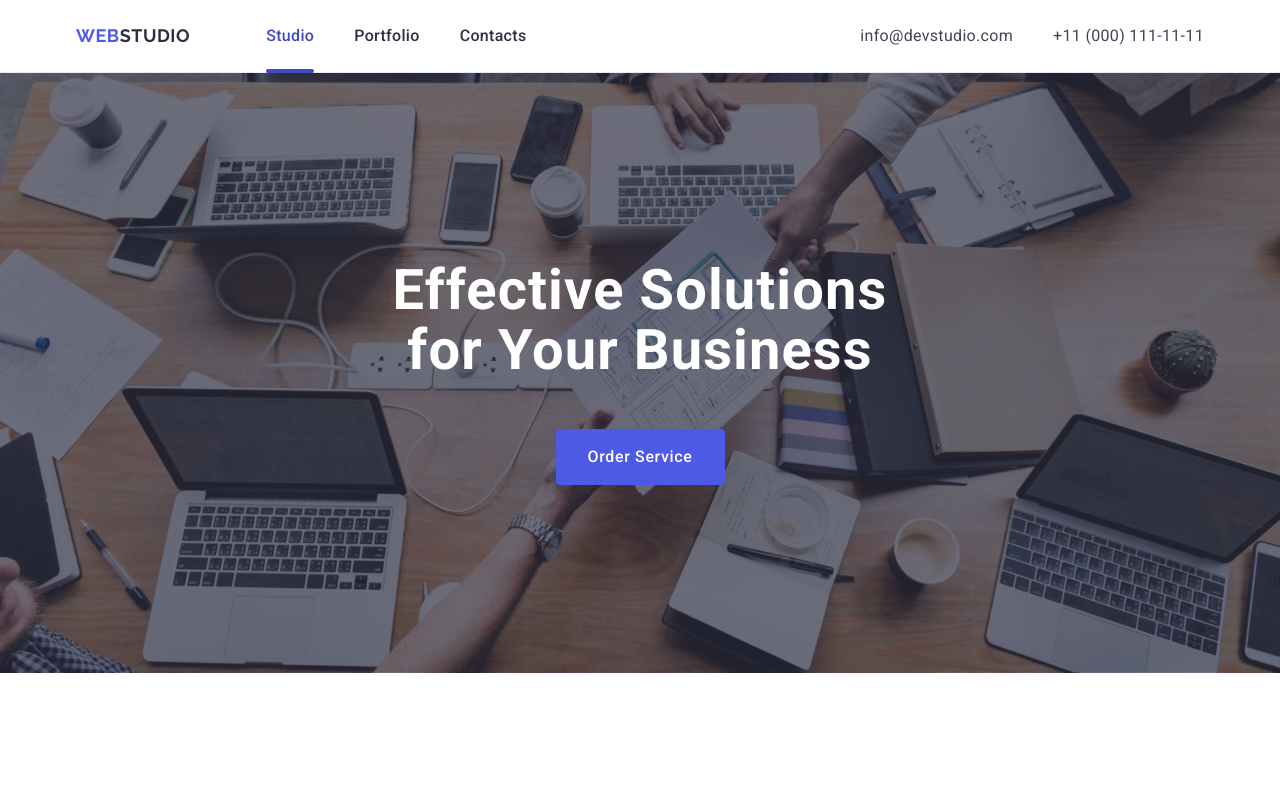
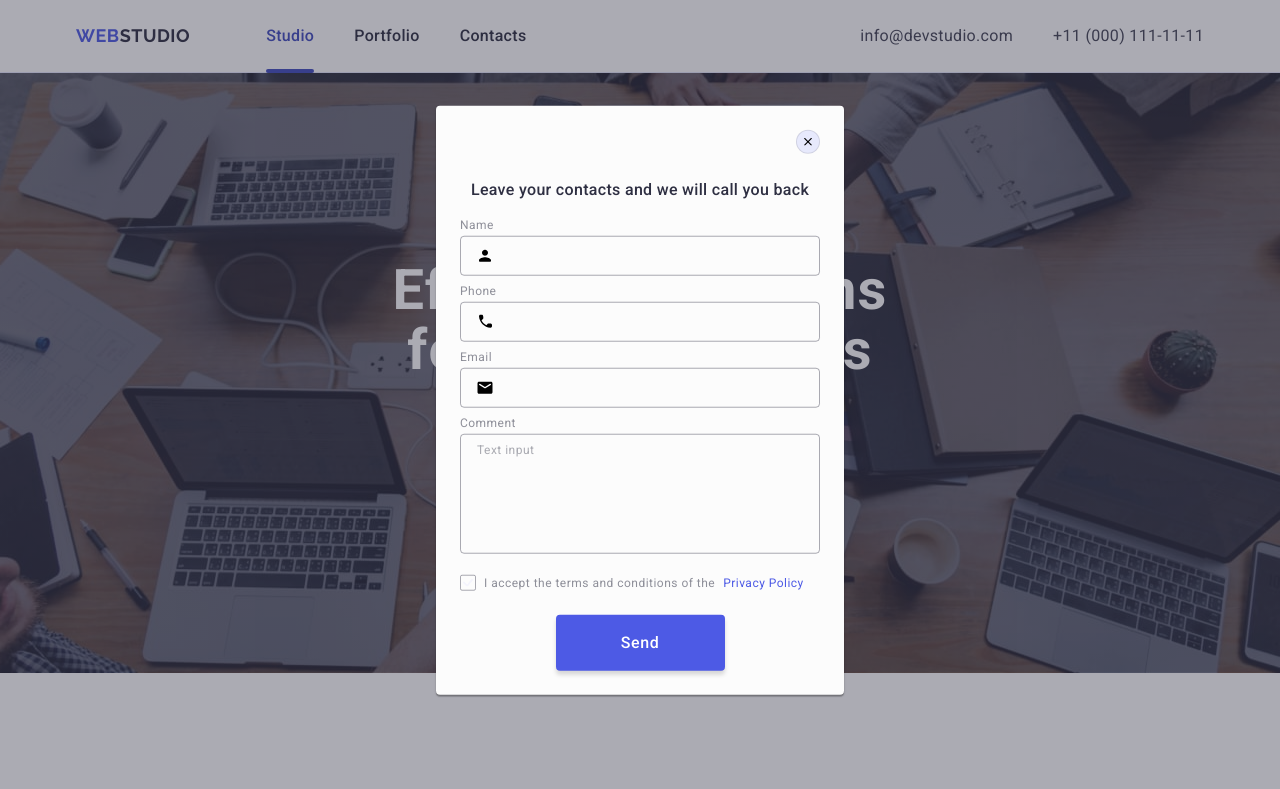
Before and after one commit to naumenkota/goit-markup-hw-05, a plain HTML site: page index.html in a window 1280 px wide. Shown: the top 789 px of the page. Drawn offline with nearby package versions, Linux system fonts and the light colour scheme.

Commit message:
fix backdrop

```diff
--- a/css/styles.css
+++ b/css/styles.css
@@ -577,7 +577,8 @@ max-width: 264px;}
     width: 408px;
     min-height: 584px;
     transform: translate(-50%, -50%);
-    padding: 24px;
+    transition: transform 250ms cubic-bezier(0.4, 0, 0.2, 1);
+    padding: 72px 24px 24px 24px;
 }
 
 .modal-close-button {
@@ -589,20 +590,27 @@ max-width: 264px;}
     height: 24px;
     background-color: #e7e9fc;
     border: solid 1px rgba(0, 0, 0, 0.1);
-
+    display: flex;
+    align-items: center;
+    justify-content: center;
+    padding: 0;
+    cursor: pointer;
+    transition: background-color 250ms cubic-bezier(0.4, 0, 0.2, 1), border 250ms cubic-bezier(0.4, 0, 0.2, 1);
 }
 
-.modal-close-button:hover {
+.modal-close-button:hover,
+.modal-close-button:focus {
     background-color: #404bbf;
     border: none
 }
 
-.modal-close-button:hover .icon-modal-button {
+.modal-close-button:hover .icon-modal-button,
+.modal-close-button:focus .icon-modal-button {
     fill: #fff;
 }
 
 .modal-title {
-    padding-top: 72px;
+
     font-weight: 500;
         font-size: 16px;
         line-height: 1.5;
@@ -621,15 +629,18 @@ max-width: 264px;}
         font-size: 12px;
         line-height: 1.16667;
         letter-spacing: 0.04em;
+        line-height: 1.17;
         color: #8e8f99;
         display: block;
         margin-bottom: 4px;
+
 }
 
 .modal-input {
     width: 100%;
     height: 40px;
     border: 1px solid rgba(46, 47, 66, 0.4);
+    background-color: transparent;
     border-radius: 4px;
     padding-left: 38px;
     outline: transparent;
@@ -651,7 +662,13 @@ max-width: 264px;}
 .modal-icon {
     position: absolute;
     left: 16px;
-    top: 8px;
+    transition: fill 250ms cubic-bezier(0.4, 0, 0.2, 1);
+    top: 50%;
+    transform: translateY(-50%);
+    transition: fill 250ms cubic-bezier(0.4, 0, 0.2, 1);
+}
+.modal-field-comment {
+    margin-bottom: 16px;
 }
 
 .modal-text-area {
@@ -662,6 +679,16 @@ max-width: 264px;}
         border-radius: 4px;
         padding: 8px 16px;
         outline: transparent;
+        font-size: 12px;
+        line-height: 1.17;
+        letter-spacing: 0.04em;
+        color: rgba(46, 47, 66, 0.4);
+        background-color: transparent;
+        transition: border-color 250ms cubic-bezier(0.4, 0, 0.2, 1);
+}
+
+.modal-text-area:focus {
+    border-color: #4D5AE5;
 }
 
 .modal-text-area::placeholder {
@@ -672,6 +699,10 @@ max-width: 264px;}
         color: rgba(46, 47, 66, 0.4);
 
 }
+.modal-field-check {
+    margin-bottom: 24px;
+}
+
 .modal-check-lable {
     font-weight: 400;
         font-size: 12px;
@@ -681,6 +712,7 @@ max-width: 264px;}
         display: flex;
         align-items: center;
         gap: 8px;
+        line-height: 1.17;
 }
 
 
@@ -693,18 +725,21 @@ max-width: 264px;}
         display: flex;
         align-items: center;
         justify-content: center;
-
+        transition: background-color 250ms cubic-bezier(0.4, 0, 0.2, 1), border 250ms cubic-bezier(0.4, 0, 0.2, 1), fill 250ms cubic-bezier(0.4, 0, 0.2, 1);
+        display: inline-flex;
+        fill: transparent;
 }
 
 .modal-check:checked + .modal-check-lable span {
  background-color: #404bbf;
  border: none;
+fill: #F4F4FD;
 }
 
 .modal-submit-button {
     border-radius: 4px;
         padding: 16px 32px;
-        width: 169px;
+        min-width: 169px;
         height: 56px;
         box-shadow: 0 4px 4px 0 rgba(0, 0, 0, 0.15);
         background: #4d5ae5;
@@ -726,3 +761,7 @@ max-width: 264px;}
  .modal-submit-button:focus {
      background-color: #404BBF;
  }
+
+ .privacy-link {
+    color: #4d5ae5;
+ }
--- a/index.html
+++ b/index.html
@@ -501,7 +501,7 @@
       </div>
     </footer>
 
-    <div class="backdrop">
+    <div class="backdrop is-open">
       <div class="modal">
         <button type="button" class="modal-close-button">
           <svg class="icon-modal-button" width="8" height="8">
@@ -552,7 +552,7 @@
               </svg>
             </div>
           </div>
-          <div class="modal-field">
+          <div class="modal-field-comment">
             <label for="user-comment" class="modal-lable">Comment</label>
             <textarea
               name="user-comment"
@@ -561,18 +561,20 @@
               placeholder="Text input"
             ></textarea>
           </div>
-          <div class="modal-field">
+          <div class="modal-field-check">
             <input
               type="checkbox"
-              name="privacy-policy"
-              id="privacy-policy"
+              name="user-privacy"
+              id="user-privacy"
               class="modal-check visually-hidden"
+              value="true"
             />
-            <label for="privacy-policy" class="modal-check-lable"
-              ><span
+            <label for="user-privacy" class="modal-check-lable"
+              ><span class="check-span"
                 ><svg class="icon-check" width="10" height="8">
                   <use href="./images/icons.svg#icon-check"></use></svg></span
-              >I accept the terms and conditions of the Privacy Policy</label
+              >I accept the terms and conditions of the
+              <a href="" class="privacy-link">Privacy Policy</a></label
             >
           </div>
           <button type="submit" class="modal-submit-button">Send</button>
```
